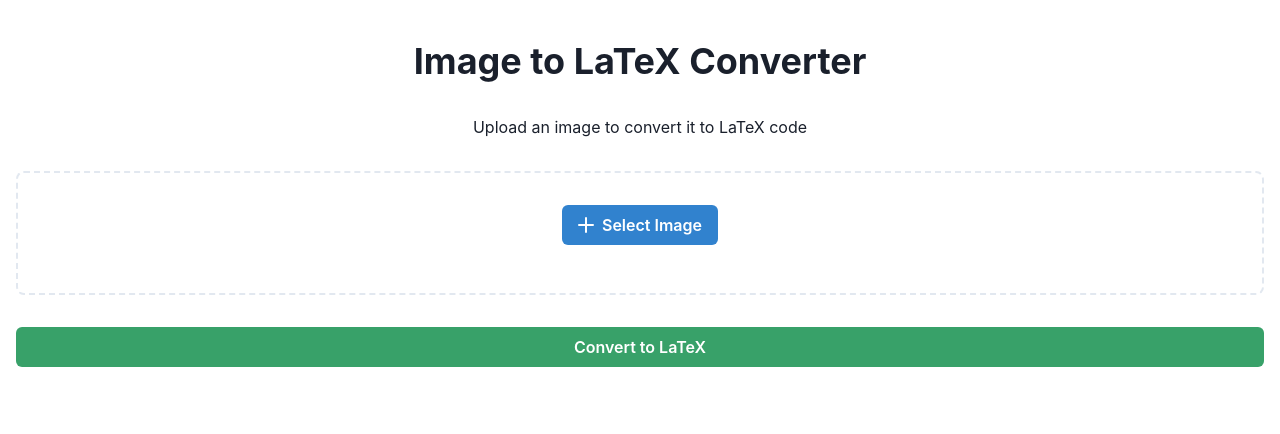
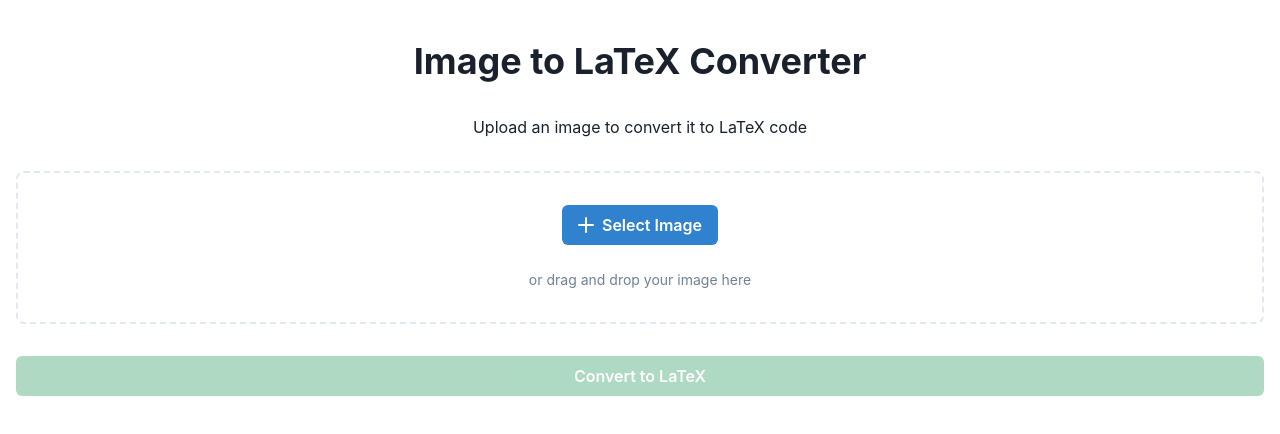
Before and after one commit to 0xWOLAND/image-to-latex, a React (Vite) app in the folder frontend/: page / in a window 1280 px wide. Shown: the top 434 px of the page. Built offline with nearby package versions, Linux system fonts and the light colour scheme.

Commit message:
feat: buttons

```diff
--- a/frontend/package.json
+++ b/frontend/package.json
@@ -12,7 +12,7 @@
     "react-dom": "^18.2.0"
   },
   "scripts": {
-    "dev": "vite",
+    "dev": "vite --host --port 3000",
     "build": "vite build",
     "preview": "vite preview"
   },
--- a/frontend/src/App.jsx
+++ b/frontend/src/App.jsx
@@ -1,4 +1,4 @@
-import { useState } from 'react';
+import { useState, useCallback } from 'react';
 import {
   ChakraProvider,
   Box,
@@ -11,27 +11,67 @@ import {
   Textarea,
   Image,
   Container,
+  HStack,
 } from '@chakra-ui/react';
-import { AddIcon } from '@chakra-ui/icons';
+import { AddIcon, CloseIcon } from '@chakra-ui/icons';
 
 function App() {
   const [selectedImage, setSelectedImage] = useState(null);
   const [imagePreview, setImagePreview] = useState(null);
   const [latexResult, setLatexResult] = useState('');
   const [isLoading, setIsLoading] = useState(false);
+  const [isDragging, setIsDragging] = useState(false);
   const toast = useToast();
 
-  const handleImageChange = (e) => {
-    const file = e.target.files[0];
-    if (file) {
+  const handleFile = (file) => {
+    if (file && file.type.startsWith('image/')) {
       setSelectedImage(file);
       const reader = new FileReader();
       reader.onloadend = () => {
         setImagePreview(reader.result);
       };
       reader.readAsDataURL(file);
+    } else {
+      toast({
+        title: 'Invalid file type',
+        description: 'Please select an image file',
+        status: 'error',
+        duration: 3000,
+        isClosable: true,
+      });
     }
   };
+
+  const handleImageChange = (e) => {
+    const file = e.target.files[0];
+    if (file) handleFile(file);
+  };
+
+  const handleDrag = useCallback((e) => {
+    e.preventDefault();
+    e.stopPropagation();
+  }, []);
+
+  const handleDragIn = useCallback((e) => {
+    e.preventDefault();
+    e.stopPropagation();
+    setIsDragging(true);
+  }, []);
+
+  const handleDragOut = useCallback((e) => {
+    e.preventDefault();
+    e.stopPropagation();
+    setIsDragging(false);
+  }, []);
+
+  const handleDrop = useCallback((e) => {
+    e.preventDefault();
+    e.stopPropagation();
+    setIsDragging(false);
+
+    const file = e.dataTransfer.files[0];
+    handleFile(file);
+  }, []);
 
   const handleSubmit = async () => {
     if (!selectedImage) {
@@ -80,6 +120,12 @@ function App() {
     }
   };
 
+  const clearImage = () => {
+    setSelectedImage(null);
+    setImagePreview(null);
+    setLatexResult('');
+  };
+
   return (
     <ChakraProvider>
       <Container maxW="container.xl" py={10}>
@@ -91,10 +137,20 @@ function App() {
             borderWidth={2}
             borderRadius="lg"
             borderStyle="dashed"
+            borderColor={isDragging ? "blue.500" : "gray.200"}
             p={8}
             w="full"
             textAlign="center"
+            position="relative"
+            onDragEnter={handleDragIn}
+            onDragLeave={handleDragOut}
+            onDragOver={handleDrag}
+            onDrop={handleDrop}
+            transition="all 0.2s"
+            bg={isDragging ? "blue.50" : "transparent"}
           >
+            {!imagePreview && (
+              <>
                 <Input
                   type="file"
                   accept="image/*"
@@ -108,13 +164,20 @@ function App() {
                     leftIcon={<AddIcon />}
                     colorScheme="blue"
                     mb={4}
+                    cursor="pointer"
                   >
                     Select Image
                   </Button>
                 </label>
 
+                <Text fontSize="sm" color="gray.500" mt={2}>
+                  or drag and drop your image here
+                </Text>
+              </>
+            )}
+
             {imagePreview && (
-              <Box mt={4}>
+              <VStack spacing={4}>
                 <Image
                   src={imagePreview}
                   alt="Preview"
@@ -122,7 +185,36 @@ function App() {
                   mx="auto"
                   borderRadius="md"
                 />
-              </Box>
+                <HStack spacing={4}>
+                  <Input
+                    type="file"
+                    accept="image/*"
+                    display="none"
+                    onChange={handleImageChange}
+                    id="image-upload"
+                  />
+                  <label htmlFor="image-upload">
+                    <Button
+                      as="span"
+                      leftIcon={<AddIcon />}
+                      colorScheme="blue"
+                      cursor="pointer"
+                      size="sm"
+                    >
+                      Change Image
+                    </Button>
+                  </label>
+                  <Button
+                    leftIcon={<CloseIcon />}
+                    colorScheme="red"
+                    variant="outline"
+                    onClick={clearImage}
+                    size="sm"
+                  >
+                    Clear Image
+                  </Button>
+                </HStack>
+              </VStack>
             )}
           </Box>
 
@@ -131,6 +223,7 @@ function App() {
             isLoading={isLoading}
             onClick={handleSubmit}
             w="full"
+            isDisabled={!selectedImage}
           >
             Convert to LaTeX
           </Button>
```
Lines whose indentation alone changed are shown as unchanged.
